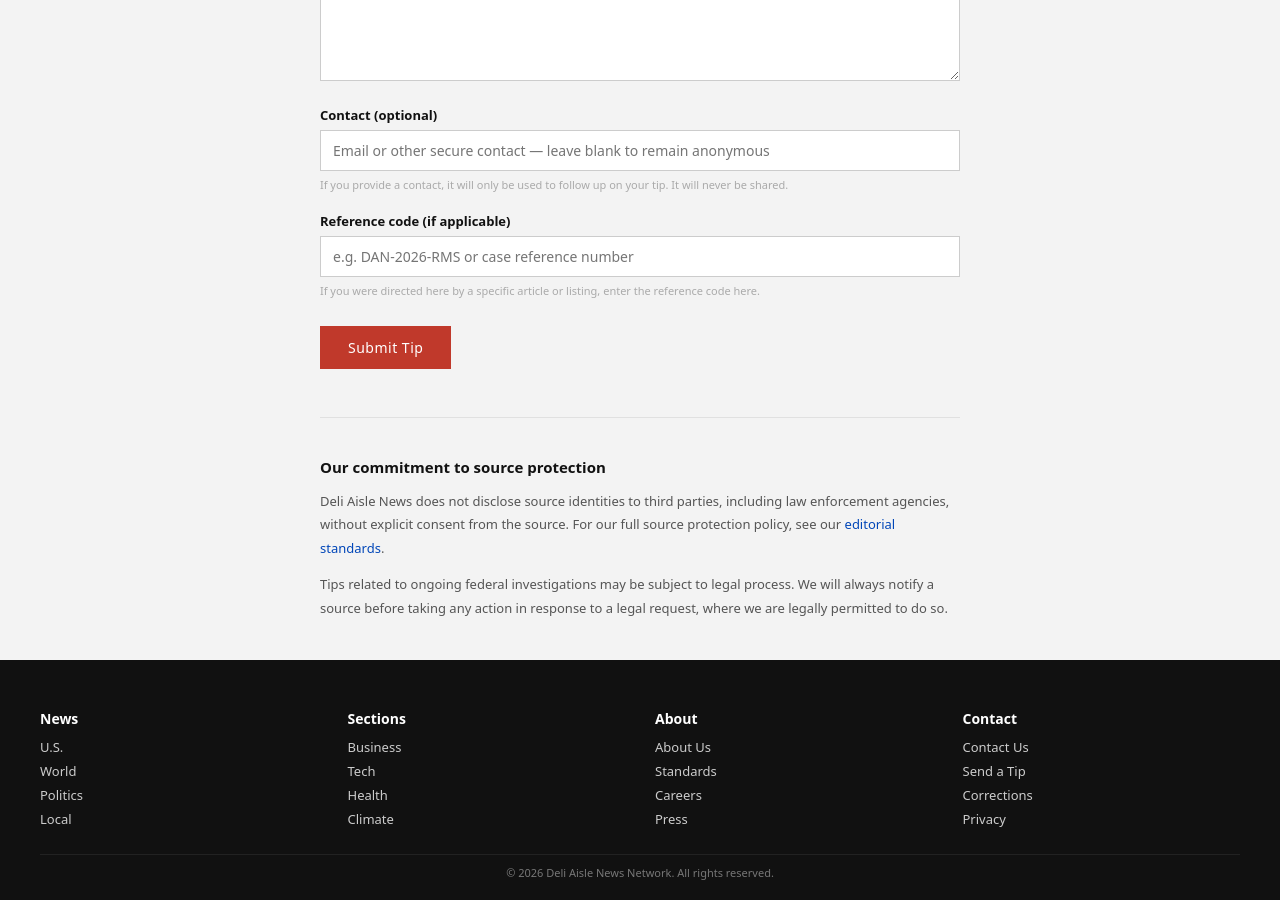
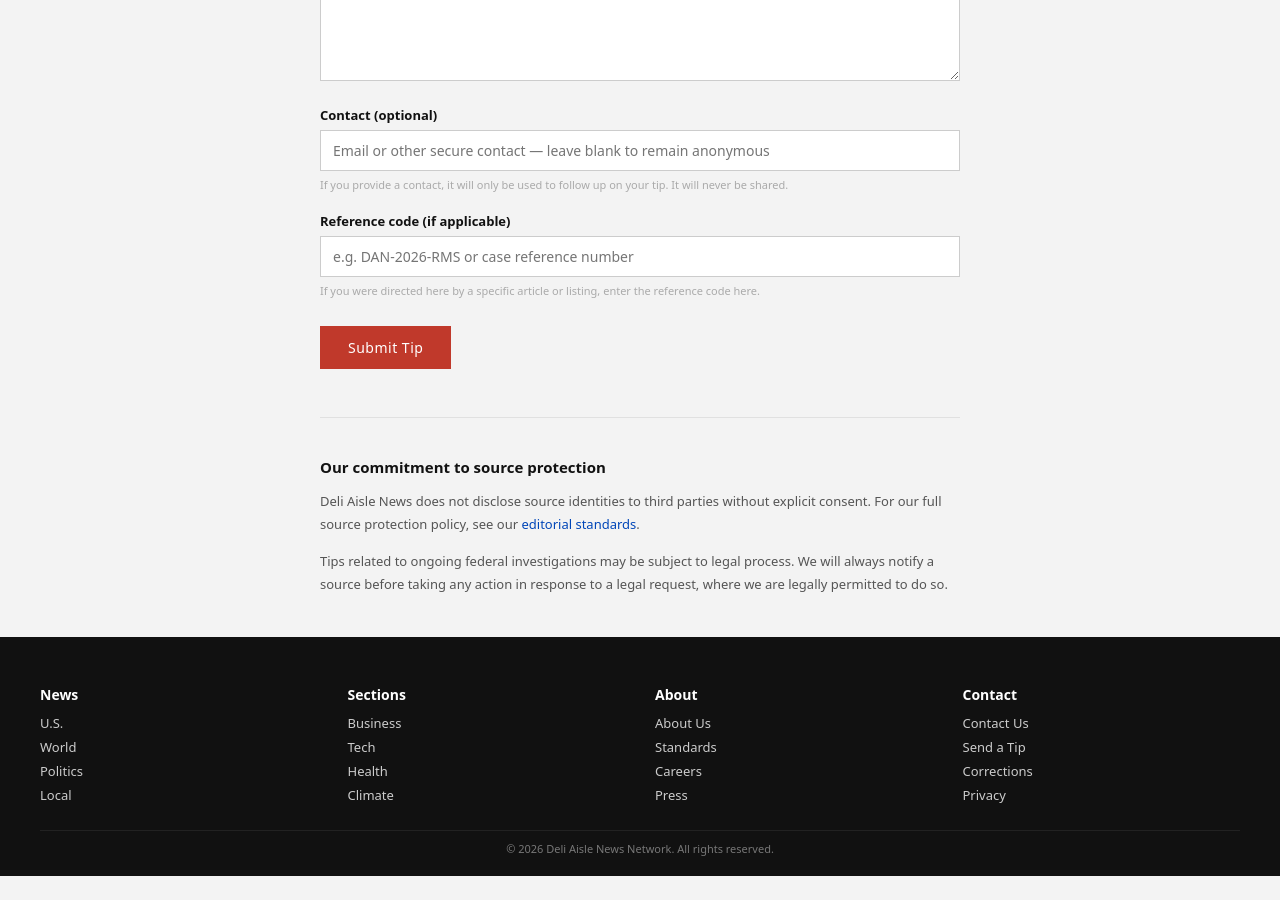
Before and after one commit to NotAnIronman/ARG, a Jekyll site: the page built from pages/tip.html, in a window 1280 px wide and 900 px high, scrolled down 733 px. Built offline with Jekyll 4.4.1, drawn with Linux system fonts in a browser that asks for light colours; after the commit the page ends 1609 px from its top, so only the background shows below that; some of the changed text lies outside the part shown.

Commit message:
Update tip.html

```diff
--- a/pages/tip.html
+++ b/pages/tip.html
@@ -13,12 +13,17 @@
     </p>
 
     <p>
-        If you have information about a story we're covering — or a story we should be covering — we want to hear from you. All tips are reviewed by our investigations editors. Your identity will never be shared without your explicit consent.
+        If you have information about a story we're covering — or a story we should be covering — we want to hear from you.
+        All tips are reviewed by our investigations editors. Your identity will never be shared without your explicit consent.
     </p>
 
     <p style="font-size: 13px; background: #f8f8f8; border-left: 3px solid #c0392b; padding: 12px 16px; margin: 20px 0;">
-        <strong>Working on something sensitive?</strong> For maximum security, do not submit identifying information in this form. You do not need to tell us who you are for us to act on what you know.
+        <strong>Working on something sensitive?</strong> For maximum security, do not submit identifying information in this form.
+        You do not need to tell us who you are for us to act on what you know.
     </p>
+
+    <!-- system note: form experienced an unexpected submission at 03:14 CST on October 1 -->
+    <!-- metadata preserved; content field blank; subject line: "you already know where to send it" -->
 
     <form style="margin-top: 28px;">
         <div style="margin-bottom: 20px;">
@@ -51,11 +56,18 @@
     <div style="margin-top: 48px; padding-top: 24px; border-top: 1px solid #e0e0e0;">
         <h3 style="font-size: 15px; margin-bottom: 12px;">Our commitment to source protection</h3>
         <p style="font-size: 13px; color: #555; line-height: 1.8;">
-            Deli Aisle News does not disclose source identities to third parties, including law enforcement agencies, without explicit consent from the source. For our full source protection policy, see our <a href="standards.html">editorial standards</a>.
+            Deli Aisle News does not disclose source identities to third parties without explicit consent.
+            For our full source protection policy, see our <a href="standards.html">editorial standards</a>.
         </p>
         <p style="font-size: 13px; color: #555; line-height: 1.8; margin-top: 12px;">
-            Tips related to ongoing federal investigations may be subject to legal process. We will always notify a source before taking any action in response to a legal request, where we are legally permitted to do so.
+            Tips related to ongoing federal investigations may be subject to legal process.
+            We will always notify a source before taking any action in response to a legal request, where we are legally permitted to do so.
         </p>
     </div>
 
 </div>
+
+<!-- anomaly: form backend shows 1 unread message flagged "system" -->
+<!-- timestamp: 03:14 CST -->
+<!-- content: (no text) -->
+<!-- attachment: /files/3am.txt (missing) -->
```
Also changed, not shown: other parts of pages/tip.html (+2 -2 lines).
